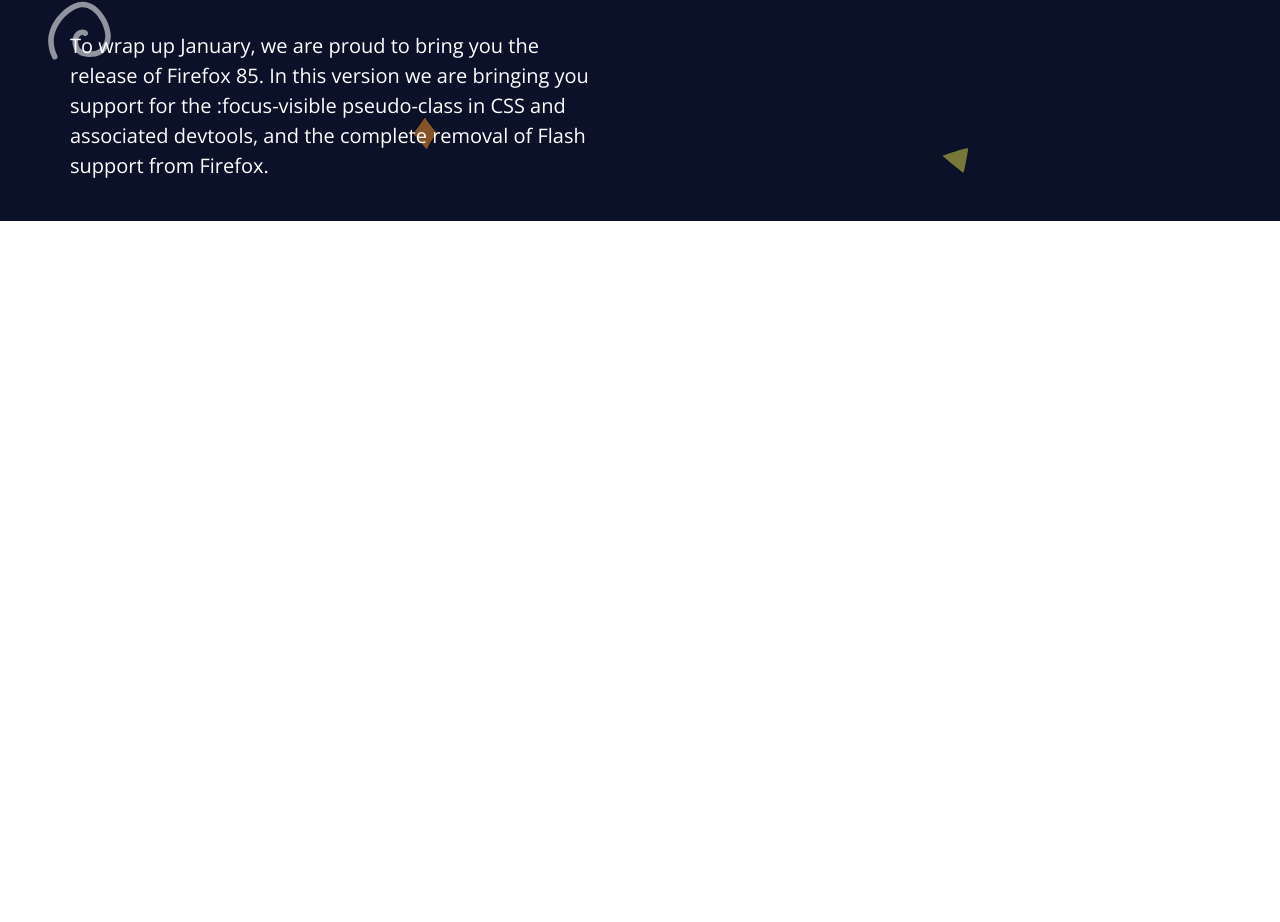
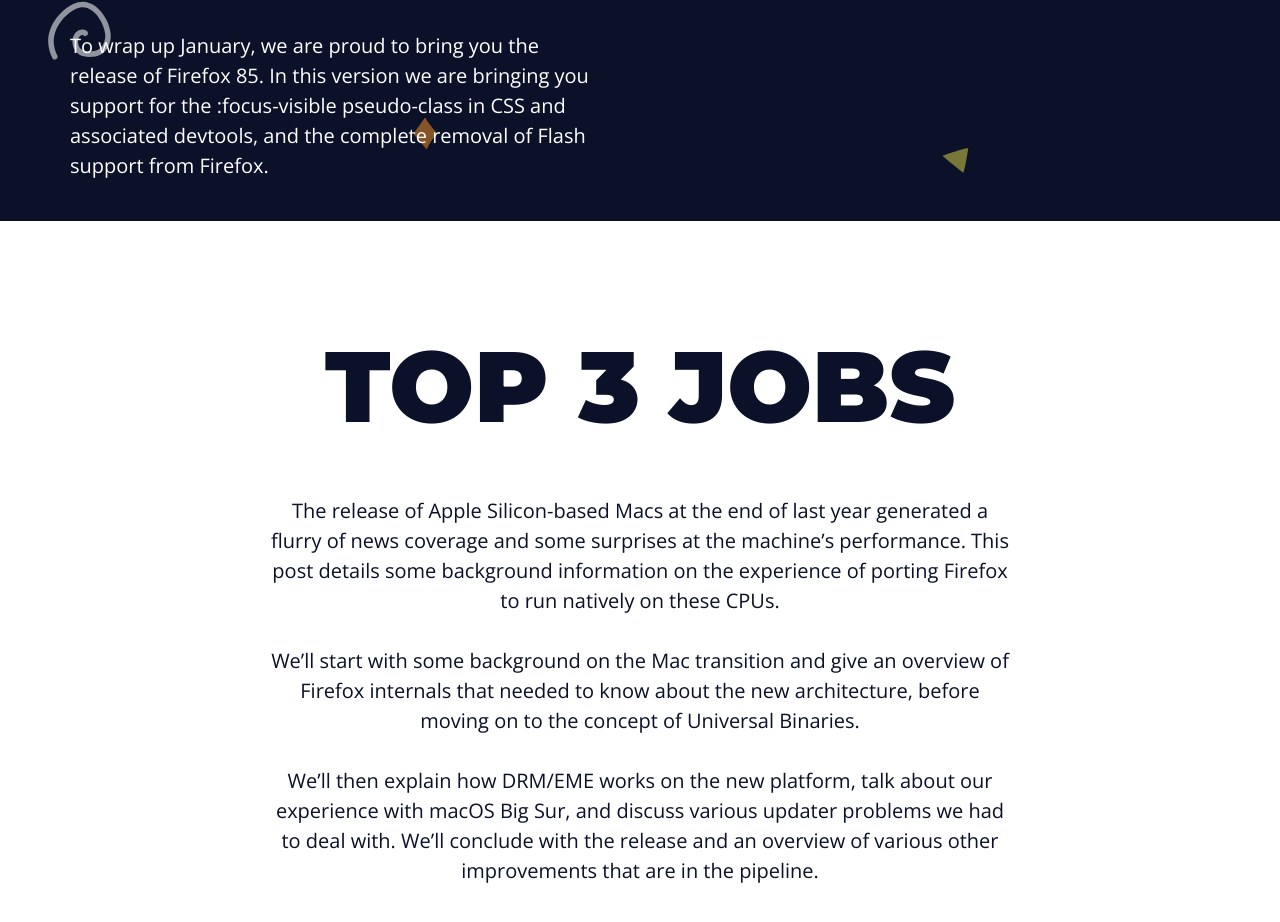
Before and after one commit to Lucassilva00/landing-page, a plain HTML site: page index.html in a window 1280 px wide. Shown: the part 644-1566 px from the top of the page. Drawn offline with nearby package versions, Linux system fonts and the light colour scheme.

Commit message:
section top3

```diff
--- a/assets/css/styles.css
+++ b/assets/css/styles.css
@@ -14,6 +14,7 @@
 
 html{
     font-size: 62.5%;
+    scroll-behavior: smooth;
 }
 
 body{
@@ -37,7 +38,10 @@
 }
 
 h2 {
-    font-size: 7rem;
+    font-size: 10rem;
+    margin-bottom: 5rem;
+    text-transform: uppercase;
+    line-height: 1.2;
 }
 
 h3 {
@@ -56,6 +60,10 @@
     font-size: 5rem;
 }
 
+p{
+    margin-bottom: 3rem;
+}
+
 .main-bg {
     background-image: url(../img/main-bg.svg);
     background-size: cover;
@@ -65,6 +73,7 @@
 
 .white-bg {
     background-color: var(--white-color);
+    color: var(--primary-color);
 }
 
 .main-content {
@@ -153,14 +162,17 @@
     justify-content: center;
 }
 
-.intro-text-content h2 {
-    font-size: 10rem;
-    margin-bottom: 5rem;
-    text-transform: uppercase;
-    line-height: 1.2;
-}
 
 .intro-img-content img {
     width: 100%;
     height: auto;
 }
+
+.top3-content {
+    max-width: 80rem;
+    display: flex;
+    flex-flow: column wrap;
+    justify-content: center;
+    height: 100vh;
+    text-align: center;
+}
--- a/index.html
+++ b/index.html
@@ -21,8 +21,8 @@
 
             <nav>
                 <ul>
-                    <li><a href="#">intro</a></li>
-                    <li><a href="#">top 3</a></li>
+                    <li><a href="#intro">intro</a></li>
+                    <li><a href="#top3">top 3</a></li>
                     <li><a href="#">gallery</a></li>
                     <li><a href="#">work</a></li>
                     <li><a href="#">contact</a></li>
@@ -33,7 +33,7 @@
 
     <div class="menu-spacing"></div>
 
-    <section class=" intro main-bg section">
+    <section id="intro" class=" intro main-bg section">
         <div class="main-content intro-content">
             <div class="intro-text-content">
                 <h2>January brings us Firefox 85</h2>
@@ -54,7 +54,23 @@
     </section>
 
 
-    <section class="white-bg section"></section>
+    <section id="top3" class="white-bg section">
+        <div class="main-content top3-content">
+            <h2>top 3 jobs</h2>
+            <p>The release of Apple Silicon-based Macs at the end of last year generated a flurry of news coverage and
+                some
+                surprises at the machine’s performance. This post details some background information on the experience
+                of
+                porting Firefox to run natively on these CPUs.</p>
+            <p>We’ll start with some background on the Mac transition and give an overview of Firefox internals that
+                needed
+                to know about the new architecture, before moving on to the concept of Universal Binaries.</p>
+            <p>We’ll then explain how DRM/EME works on the new platform, talk about our experience with macOS Big Sur,
+                and
+                discuss various updater problems we had to deal with. We’ll conclude with the release and an overview of
+                various other improvements that are in the pipeline.</p>
+        </div>
+    </section>
 
 </body>
 
```
